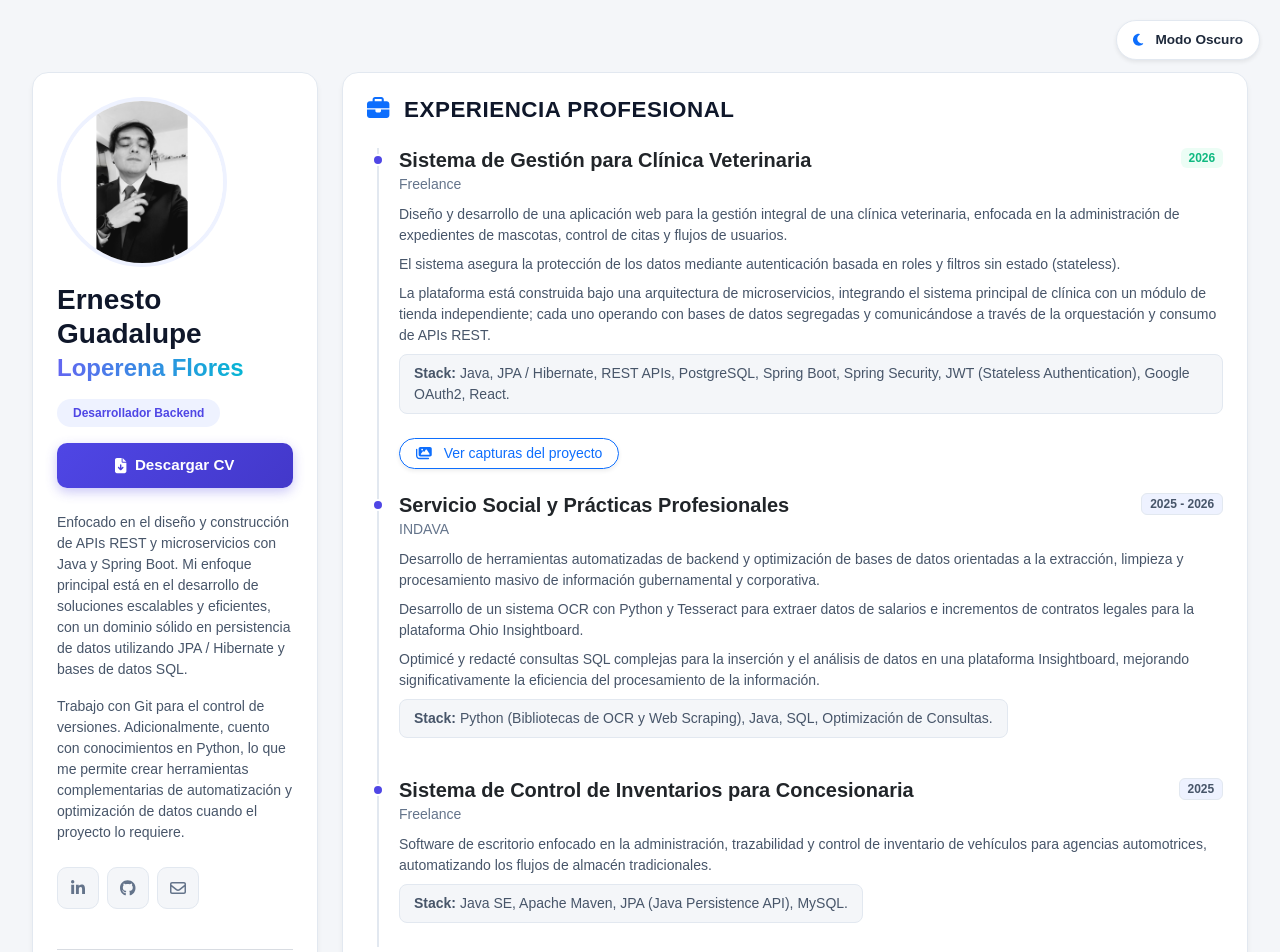
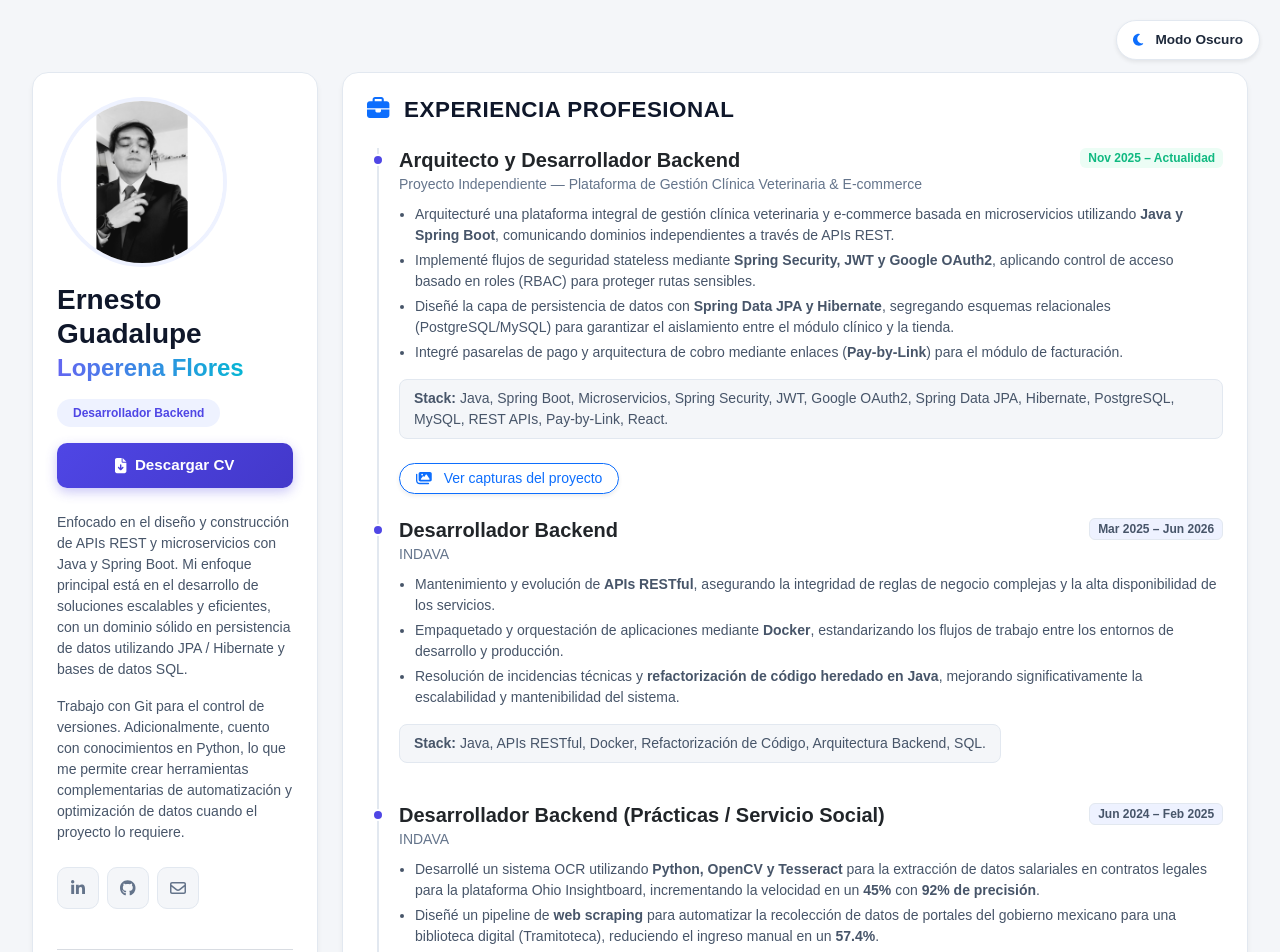
Before and after one commit to loperenafloresernestog/LoperenaFloresErnestoGuadalupeESCV, a React (Vite) app: page / in a window 1280 px wide. Shown: the top 952 px of the page. Built offline with nearby package versions, Linux system fonts and the light colour scheme; some icons are missing; a web font is replaced by a local one.

Commit message:
Update details about my experience,

```diff
--- a/src/App.jsx
+++ b/src/App.jsx
@@ -227,29 +227,34 @@ const App = () => {
             <h3 className="section-title mb-4"><i className="fas fa-briefcase me-2 text-primary"></i> Experiencia Profesional</h3>
 
             <div className="timeline">
-              {/* Item 1 */}
+              {/* Item 1: Proyecto Independiente (Veterinaria & E-commerce) */}
               <div className="timeline-item mb-4">
                 <div className="timeline-dot"></div>
                 <div className="d-flex flex-column flex-md-row justify-content-between mb-2">
                   <div>
-                    <h4 className="h5 fw-bold mb-0">Sistema de Gestión para Clínica Veterinaria</h4>
-                    <span className="text-muted small fw-medium">Freelance</span>
+                    <h4 className="h5 fw-bold mb-0">Arquitecto y Desarrollador Backend</h4>
+                    <span className="text-muted small fw-medium">Proyecto Independiente — Plataforma de Gestión Clínica Veterinaria & E-commerce</span>
                   </div>
-                  <span className="badge bg-soft-success text-success align-self-start mt-1 mt-md-0 px-2.5 py-1 rounded">2026</span>
+                  <span className="badge bg-soft-success text-success align-self-start mt-1 mt-md-0 px-2.5 py-1 rounded">Nov 2025 – Actualidad</span>
                 </div>
 
-                <p className="text-secondary small mb-2">
-                  Diseño y desarrollo de una aplicación web para la gestión integral de una clínica veterinaria, enfocada en la administración de expedientes de mascotas, control de citas y flujos de usuarios.
-                </p>
-                <p className="text-secondary small mb-2">
-                  El sistema asegura la protección de los datos mediante autenticación basada en roles y filtros sin estado (stateless).
-                </p>
-                <p className="text-secondary small mb-2">
-                  La plataforma está construida bajo una arquitectura de microservicios, integrando el sistema principal de clínica con un módulo de tienda independiente; cada uno operando con bases de datos segregadas y comunicándose a través de la orquestación y consumo de APIs REST.
-                </p>
+                <ul className="text-secondary small ps-3 mb-3">
+                  <li className="mb-1">
+                    Arquitecturé una plataforma integral de gestión clínica veterinaria y e-commerce basada en microservicios utilizando <strong>Java y Spring Boot</strong>, comunicando dominios independientes a través de APIs REST.
+                  </li>
+                  <li className="mb-1">
+                    Implementé flujos de seguridad stateless mediante <strong>Spring Security, JWT y Google OAuth2</strong>, aplicando control de acceso basado en roles (RBAC) para proteger rutas sensibles.
+                  </li>
+                  <li className="mb-1">
+                    Diseñé la capa de persistencia de datos con <strong>Spring Data JPA y Hibernate</strong>, segregando esquemas relacionales (PostgreSQL/MySQL) para garantizar el aislamiento entre el módulo clínico y la tienda.
+                  </li>
+                  <li className="mb-1">
+                    Integré pasarelas de pago y arquitectura de cobro mediante enlaces (<strong>Pay-by-Link</strong>) para el módulo de facturación.
+                  </li>
+                </ul>
 
                 <div className="stack-used text-secondary small mb-3">
-                  <strong>Stack:</strong> Java, JPA / Hibernate, REST APIs, PostgreSQL, Spring Boot, Spring Security, JWT (Stateless Authentication), Google OAuth2, React.
+                  <strong>Stack:</strong> Java, Spring Boot, Microservicios, Spring Security, JWT, Google OAuth2, Spring Data JPA, Hibernate, PostgreSQL, MySQL, REST APIs, Pay-by-Link, React.
                 </div>
 
                 <div className="mt-2">
@@ -259,45 +264,59 @@ const App = () => {
                 </div>
               </div>
 
-              {/* Item 2 */}
+              {/* Item 2: INDAVA - Desarrollador Backend */}
               <div className="timeline-item mb-4">
                 <div className="timeline-dot"></div>
                 <div className="d-flex flex-column flex-md-row justify-content-between mb-2">
                   <div>
-                    <h4 className="h5 fw-bold mb-0">Servicio Social y Prácticas Profesionales</h4>
+                    <h4 className="h5 fw-bold mb-0">Desarrollador Backend</h4>
                     <span className="text-muted small fw-medium">INDAVA</span>
                   </div>
-                  <span className="badge bg-soft-secondary text-secondary align-self-start mt-1 mt-md-0 px-2.5 py-1 rounded">2025 - 2026</span>
+                  <span className="badge bg-soft-secondary text-secondary align-self-start mt-1 mt-md-0 px-2.5 py-1 rounded">Mar 2025 – Jun 2026</span>
                 </div>
-                <p className="text-secondary small mb-2">
-                  Desarrollo de herramientas automatizadas de backend y optimización de bases de datos orientadas a la extracción, limpieza y procesamiento masivo de información gubernamental y corporativa.
-                </p>
-                <p className="text-secondary small mb-2">
-                  Desarrollo de un sistema OCR con Python y Tesseract para extraer datos de salarios e incrementos de contratos legales para la plataforma Ohio Insightboard.
-                </p>
-                <p className="text-secondary small mb-2">
-                  Optimicé y redacté consultas SQL complejas para la inserción y el análisis de datos en una plataforma Insightboard, mejorando significativamente la eficiencia del procesamiento de la información.
-                </p>
+
+                <ul className="text-secondary small ps-3 mb-3">
+                  <li className="mb-1">
+                    Mantenimiento y evolución de <strong>APIs RESTful</strong>, asegurando la integridad de reglas de negocio complejas y la alta disponibilidad de los servicios.
+                  </li>
+                  <li className="mb-1">
+                    Empaquetado y orquestación de aplicaciones mediante <strong>Docker</strong>, estandarizando los flujos de trabajo entre los entornos de desarrollo y producción.
+                  </li>
+                  <li className="mb-1">
+                    Resolución de incidencias técnicas y <strong>refactorización de código heredado en Java</strong>, mejorando significativamente la escalabilidad y mantenibilidad del sistema.
+                  </li>
+                </ul>
+
                 <div className="stack-used text-secondary small mb-3">
-                  <strong>Stack:</strong> Python (Bibliotecas de OCR y Web Scraping), Java, SQL, Optimización de Consultas.
+                  <strong>Stack:</strong> Java, APIs RESTful, Docker, Refactorización de Código, Arquitectura Backend, SQL.
                 </div>
               </div>
 
-              {/* Item 3 */}
+              {/* Item 3: INDAVA - Prácticas / Servicio Social */}
               <div className="timeline-item mb-2">
                 <div className="timeline-dot"></div>
                 <div className="d-flex flex-column flex-md-row justify-content-between mb-2">
                   <div>
-                    <h4 className="h5 fw-bold mb-0">Sistema de Control de Inventarios para Concesionaria</h4>
-                    <span className="text-muted small fw-medium">Freelance</span>
+                    <h4 className="h5 fw-bold mb-0">Desarrollador Backend (Prácticas / Servicio Social)</h4>
+                    <span className="text-muted small fw-medium">INDAVA</span>
                   </div>
-                  <span className="badge bg-soft-secondary text-secondary align-self-start mt-1 mt-md-0 px-2.5 py-1 rounded">2025</span>
+                  <span className="badge bg-soft-secondary text-secondary align-self-start mt-1 mt-md-0 px-2.5 py-1 rounded">Jun 2024 – Feb 2025</span>
                 </div>
-                <p className="text-secondary small mb-2">
-                  Software de escritorio enfocado en la administración, trazabilidad y control de inventario de vehículos para agencias automotrices, automatizando los flujos de almacén tradicionales.
-                </p>
+
+                <ul className="text-secondary small ps-3 mb-3">
+                  <li className="mb-1">
+                    Desarrollé un sistema OCR utilizando <strong>Python, OpenCV y Tesseract</strong> para la extracción de datos salariales en contratos legales para la plataforma Ohio Insightboard, incrementando la velocidad en un <strong>45%</strong> con <strong>92% de precisión</strong>.
+                  </li>
+                  <li className="mb-1">
+                    Diseñé un pipeline de <strong>web scraping</strong> para automatizar la recolección de datos de portales del gobierno mexicano para una biblioteca digital (Tramitoteca), reduciendo el ingreso manual en un <strong>57.4%</strong>.
+                  </li>
+                  <li className="mb-1">
+                    Optimizé consultas SQL complejas para el análisis e inserción de datos masivos, reduciendo los tiempos de carga de la plataforma <strong>Insightboard Ohio</strong>.
+                  </li>
+                </ul>
+
                 <div className="stack-used text-secondary small mb-3">
-                  <strong>Stack:</strong> Java SE, Apache Maven, JPA (Java Persistence API), MySQL.
+                  <strong>Stack:</strong> Python, OpenCV, Tesseract OCR, Web Scraping, SQL (Optimización y Procesamiento Masivo).
                 </div>
               </div>
             </div>
```
